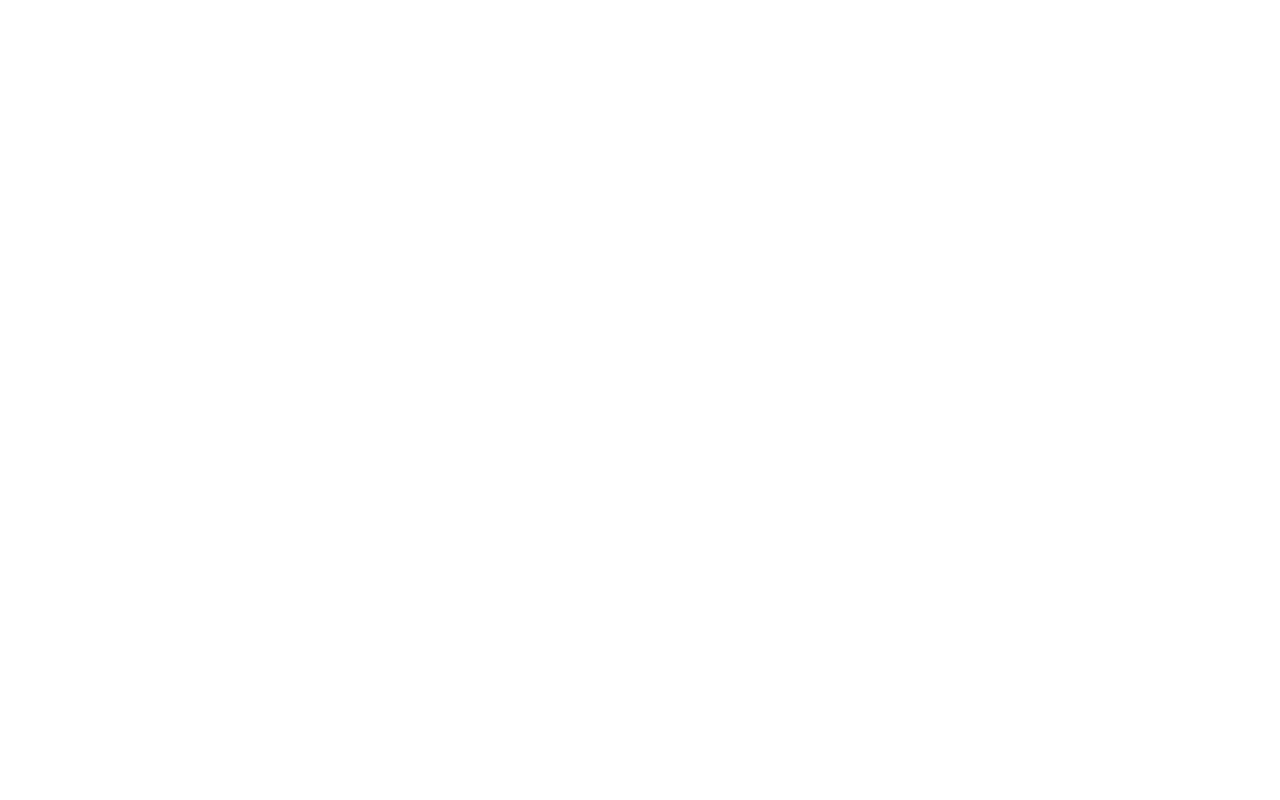
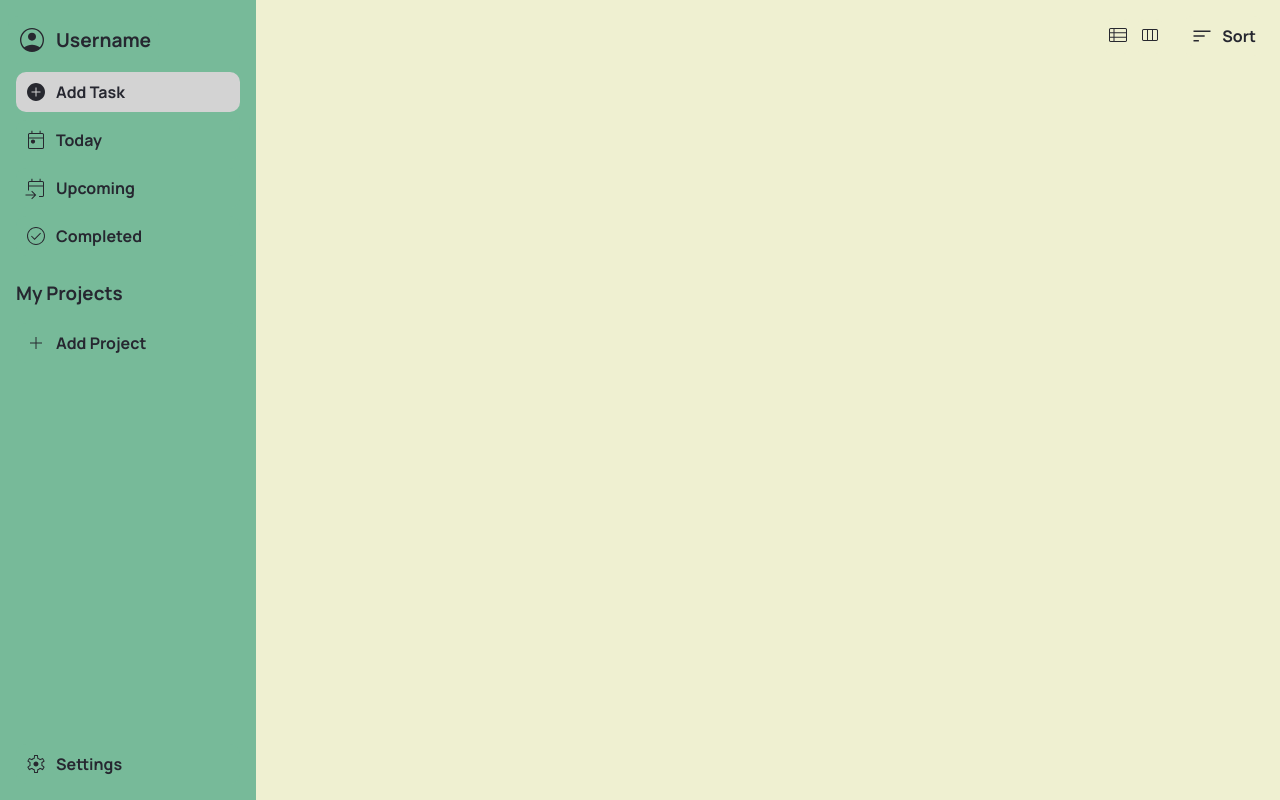
Before and after one commit to 383myrtle/odin-todo-list, a website built with webpack: page src/template.html in a window 1280 px wide. Built offline with nearby package versions, Linux system fonts and the light colour scheme.

Commit message:
Add website layout and styling

```diff
--- a/src/styles.css
+++ b/src/styles.css
@@ -0,0 +1,133 @@
+@import url('https://fonts.googleapis.com/css2?family=Manrope:wght@200..800&display=swap');
+
+:root {
+    --primary-color: #77BA99;
+    --secondary-color: #EFF0D1;
+    --text-color: #262730;
+    --secondary-color-light: #F5F5F5;
+    --secondary-color-dark: #D3D3D3;
+}
+
+#container {
+    height: 100vh;
+    display: grid;
+    grid-template-areas:
+        "sidebar header header"
+        "sidebar content content";
+    grid-template-columns: 1fr 4fr;
+    grid-template-rows: 1fr 10fr;
+    font-family: "Manrope", sans-serif;
+}
+
+.sidebar {
+    grid-area: sidebar;
+    background-color: var(--primary-color);
+    color: var(--text-color);
+    padding: 1rem;
+}
+
+.header {
+    grid-area: header;
+    background-color: var(--secondary-color);
+    justify-content: flex-end;
+    align-items: center;
+    padding: 1rem;
+}
+
+.content {
+    grid-area: content;
+    background-color: var(--secondary-color);
+}
+
+.flex-col {
+    display: flex;
+    flex-direction: column;
+    gap: 0.5rem;
+ }
+
+.flex-row {
+    display: flex;
+    gap: 1rem;
+}
+
+.view {
+    display: flex;
+    border-radius: 10px;
+}
+
+.view button {
+    border-radius: 10px;;
+    background-color: var(--secondary-color);
+    border: none;
+    padding: 0.25rem;
+}
+
+.view button:hover {
+    background-color: var(--secondary-color-light);
+}
+
+.header>button {
+    background-color: var(--secondary-color);
+    color: var(--text-color);
+    border: none;
+    padding: 0.5rem;
+    cursor: pointer;
+    display: flex;
+    align-items: center;
+    gap: 0.5rem;
+    border-radius: 10px;
+    font-weight: bold;
+}
+
+.header>button:hover {
+    background-color: var(--secondary-color-light);
+}
+
+.sidebar button {
+    background-color: var(--primary-color);
+    color: var(--text-color);
+    border: none;
+    padding: 0.5rem;
+    cursor: pointer;
+    display: flex;
+    align-items: center;
+    gap: 0.5rem;
+    border-radius: 10px;
+    font-weight: bold;
+}
+
+.sidebar button:hover {
+    background-color: var(--secondary-color);
+}
+
+#profile {
+    width: fit-content;
+    font-size: 1.2rem;
+    margin-left: -0.5rem;
+}
+
+#settings {
+    margin-top: auto;
+}
+
+#add-task {
+    background-color: var(--secondary-color-dark);
+}
+
+#add-task:hover {
+    background-color: var(--secondary-color);
+}
+
+img {
+    filter: brightness(0) saturate(100%) invert(16%) sepia(1%) saturate(6264%) hue-rotate(197deg) brightness(89%) contrast(96%);
+}
+
+.icon-small {
+    width: 1.5rem;
+    height: 1.5rem;
+}
+
+.icon-med {
+    width: 2rem;
+    height: 2rem;
+}
--- a/src/template.html
+++ b/src/template.html
@@ -3,9 +3,64 @@
 <head>
     <meta charset="UTF-8">
     <meta name="viewport" content="width=device-width, initial-scale=1.0">
-    <title>Document</title>
+    <title>To Do List</title>
 </head>
 <body>
-
+    <div id="container">
+        <div class="header flex-row">
+            <div class="view">
+                <button id="list-view">
+                    <img class="icon-small" src="assets/icons/view_list.svg" alt="List View">
+                </button>
+                <button id="board-view">
+                    <img class="icon-small" src="assets/icons/view_board.svg" alt="Grid View">
+                </button>
+            </div>
+            <button id="sort">
+                <img class="icon-small" src="assets/icons/sort.svg" alt="Sort">
+                <span>Sort</span>
+            </button>
+        </div>
+        <div class="sidebar flex-col">
+            <button id="profile">
+                <img class="icon-med" src="assets/icons/account.svg" alt="Profile">
+                <span>Username</span>
+            </button>
+            <button id="add-task">
+                <img class="icon-small" src="assets/icons/add_circle.svg" alt="Add Task">
+                <span>Add Task</span>
+            </button>
+            <div class="main-nav flex-col">
+                <button id="today">
+                    <img class="icon-small" src="assets/icons/today.svg" alt="Today">
+                    <span>Today</span>
+                </button>
+                <button id="upcoming">
+                    <img class="icon-small" src="assets/icons/upcoming.svg" alt="Upcoming">
+                    <span>Upcoming</span>
+                </button>
+                <button id="completed">
+                    <img class="icon-small" src="assets/icons/check_nofill.svg" alt="Completed">
+                    <span>Completed</span>
+                </button>
+            </div>
+            <div class="secondary-nav">
+                <h3>My Projects</h3>
+                <div class="project-list flex-col">
+                    <button id="add-project">
+                        <img class="icon-small" src="assets/icons/add.svg" alt="Add Project">
+                        <span>Add Project</span>
+                    </button>
+                </div>
+            </div>
+            <button id="settings">
+                <img class="icon-small" src="assets/icons/settings.svg" alt="Settings">
+                <span>Settings</span>
+            </button>
+        </div>
+        <div class="content">
+            <!-- Task view -->
+        </div>
+    </div>
 </body>
 </html>
```
Also changed, not shown: src/assets/icons/account.svg (added), src/assets/icons/add.svg (added), src/assets/icons/add_circle.svg (added), src/assets/icons/check_fill.svg (added), src/assets/icons/check_nofill.svg (added), src/assets/icons/projects.svg (added), src/assets/icons/settings.svg (added), src/assets/icons/sort.svg (added), src/assets/icons/today.svg (added), src/assets/icons/upcoming.svg (added), src/assets/icons/view_board.svg (added), src/assets/icons/view_list.svg (added).
